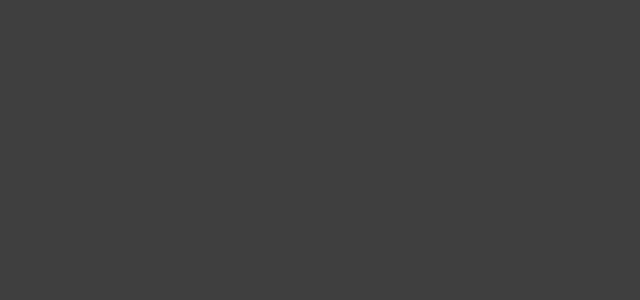
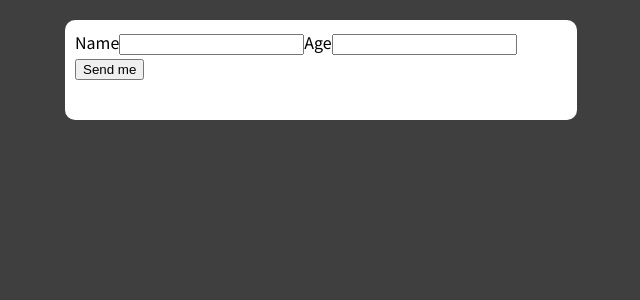
Before and after one commit to MahsumaRezai/Data_vaildation, a JavaScript app: page / in a window 1280 px wide. Shown: the top 300 px of the page, without its empty margins (319-959 px from the left). Built offline with nearby package versions, Linux system fonts and the light colour scheme.

Commit message:
form style

```diff
--- a/src/App.js
+++ b/src/App.js
@@ -1,6 +1,9 @@
+import AddUser from "./componets/AddUser/AddUser";
+
 const App = () => {
   return (
     <div>
+      <AddUser />
     </div>
   )
 
--- a/src/componets/AddUser/AddUser.js
+++ b/src/componets/AddUser/AddUser.js
@@ -1,12 +1,18 @@
-import { Fragment } from "react";
+import Card from "../UI/Card";
+import classes from './AddUser.module.css'
 
 const AddUser = () => {
     return (
-        <Fragment>
+        <Card className={classes.input}>
             <form>
+                <label htmlFor="Name" >Name</label>
+                <input type="text"></input>
+                <label htmlFor="Name" >Age</label>
+                <input type="number"></input>
+                <button>Send me</button>
 
             </form>
-        </Fragment>
+        </Card>
     )
 
 }
--- /dev/null
+++ b/src/componets/UI/Card.js
@@ -0,0 +1,11 @@
+import classes from './Card.module.css'
+
+const Card = (props) => {
+    return (
+        <div className={`${classes.card}`}>
+            {props.children}
+        </div>
+    )
+
+}
+export default Card;
--- /dev/null
+++ b/src/componets/UI/Card.module.css
@@ -0,0 +1,11 @@
+.card {
+    background: white;
+    border-radius: 10px;
+    box-shadow: 0 2px 8px reba(0, 0, 0, 0.26);
+    width: 40%;
+    margin: auto;
+    height: 100px;
+    margin-top: 20px;
+    padding-top: 10px;
+    padding-left: 10px;
+}
```
Also changed, not shown: src/componets/AddUser/AddUser.module.css (added).
